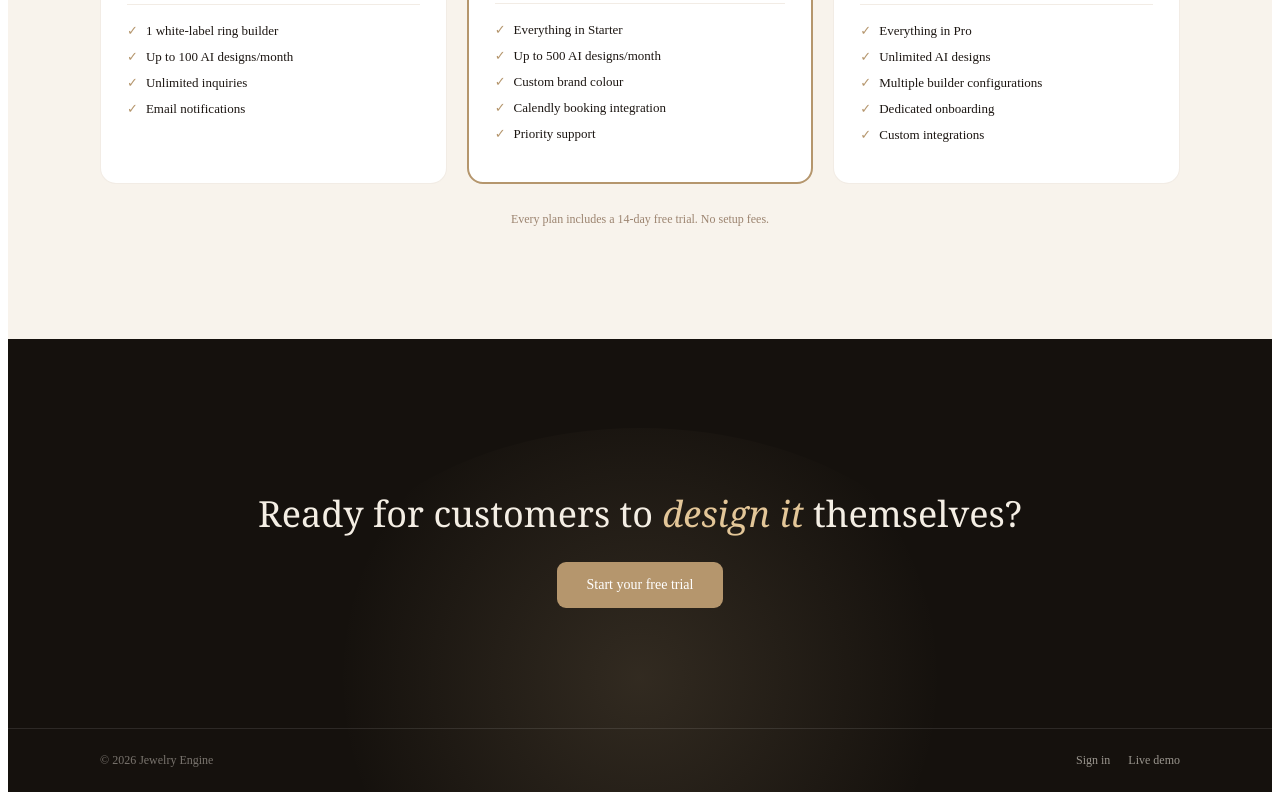
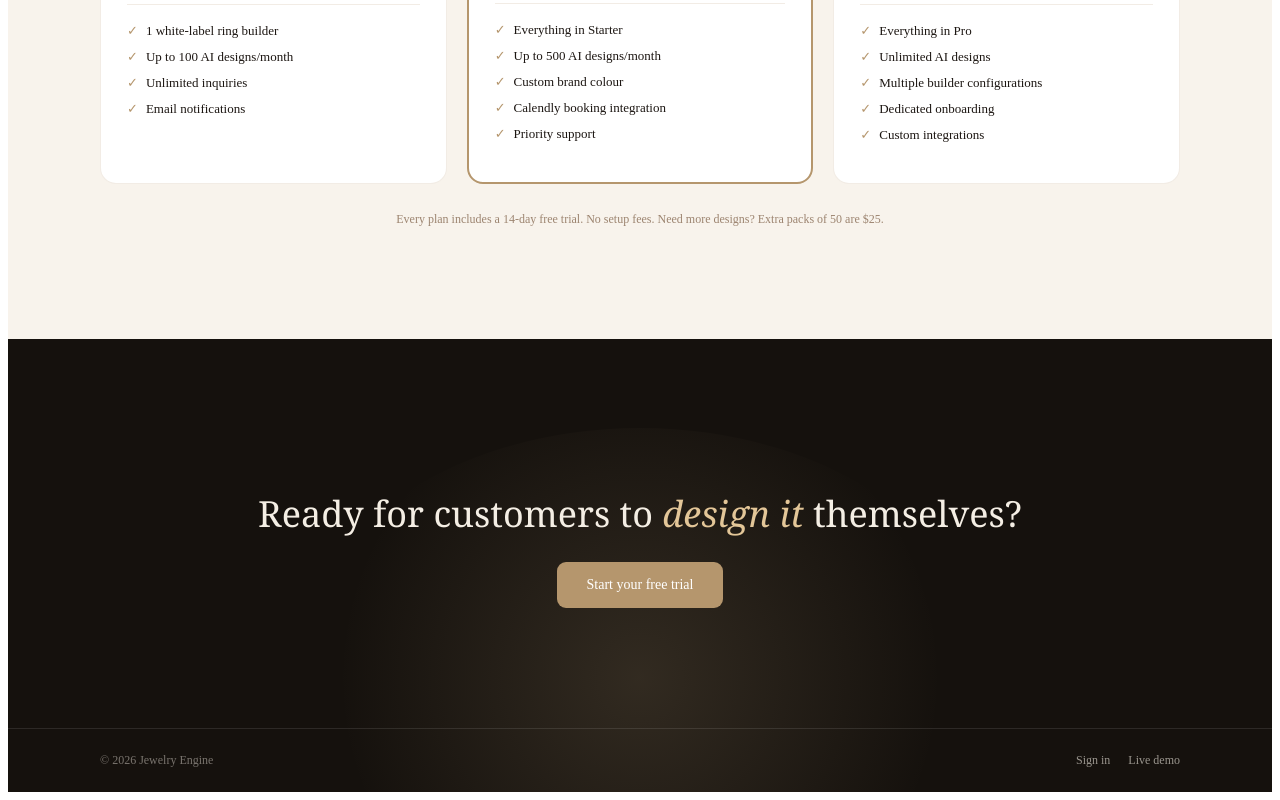
Before and after one commit to rudman33/ringstudio, a Next.js app: page / in a window 1280 px wide. Shown: the part 3060-3860 px from the top of the page. Built offline with nearby package versions, Linux system fonts and the light colour scheme.

Commit message:
Add overage pricing note to marketing pricing section

```diff
--- a/app/page.tsx
+++ b/app/page.tsx
@@ -240,7 +240,7 @@ export default function MarketingPage(){
               </div>
             ))}
           </div>
-          <div style={{fontSize:12,color:INKS,marginTop:28}}>Every plan includes a 14-day free trial. No setup fees.</div>
+          <div style={{fontSize:12,color:INKS,marginTop:28}}>Every plan includes a 14-day free trial. No setup fees. Need more designs? Extra packs of 50 are $25.</div>
         </div>
       </Reveal>
 
```
